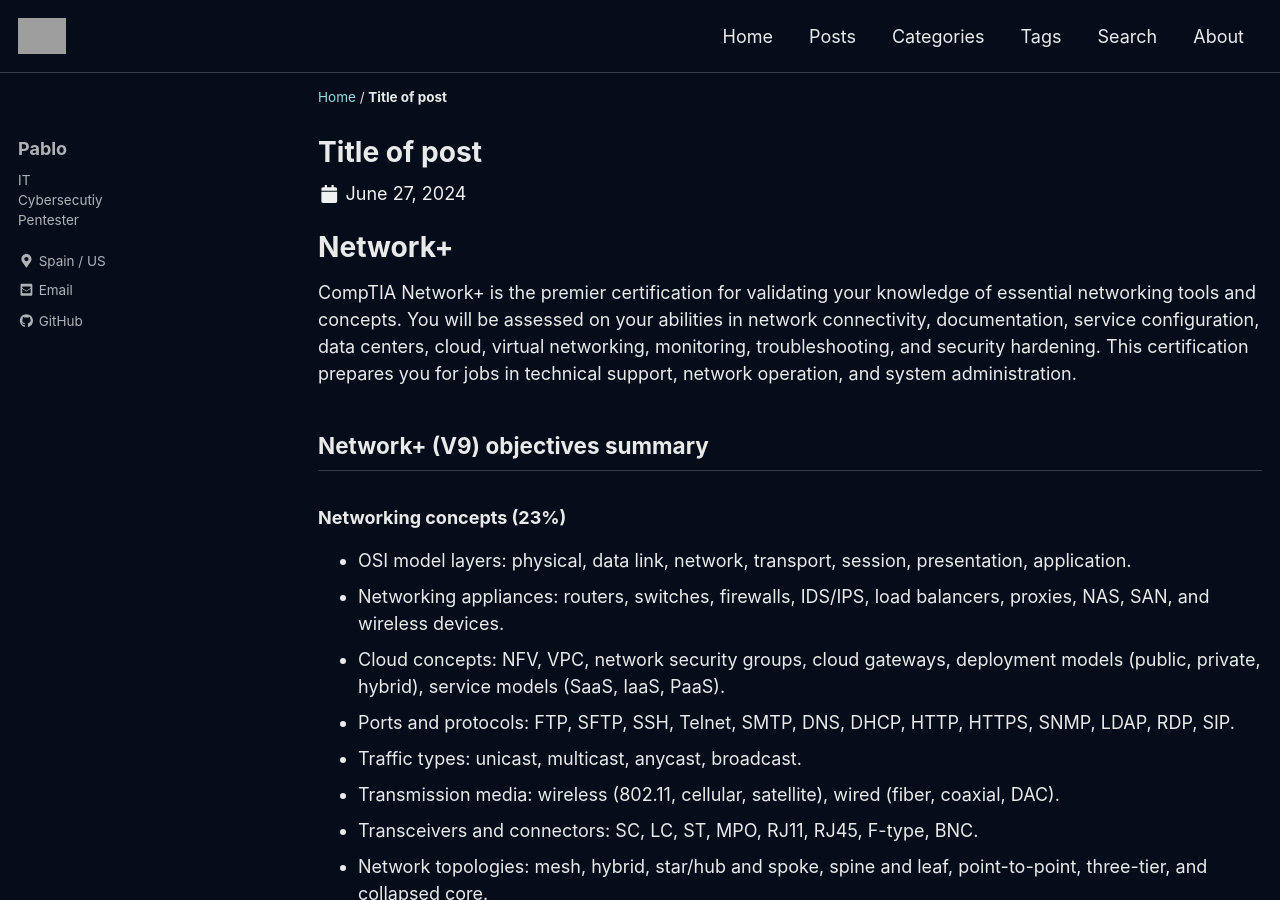
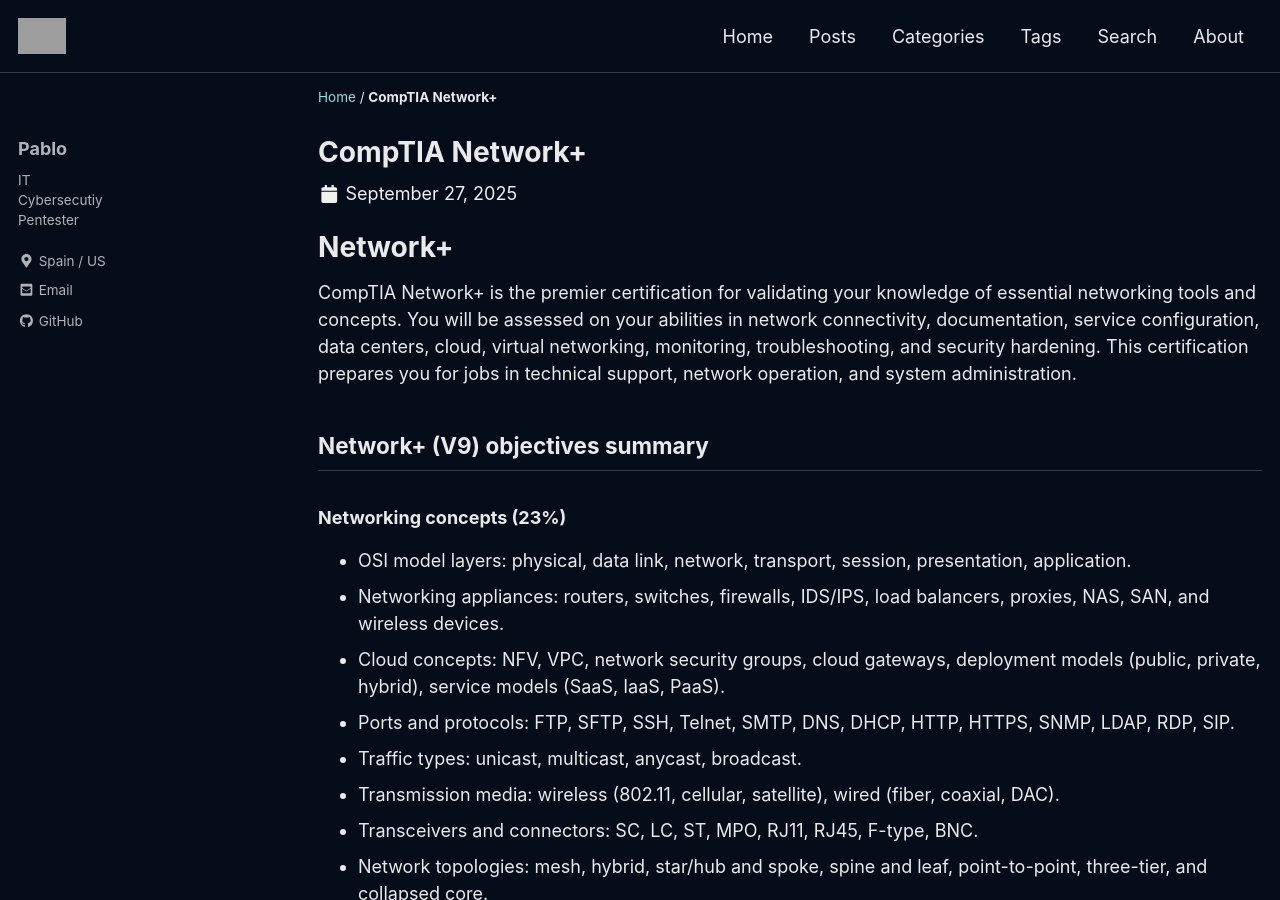
Before and after one commit to elCerillita/elcerillita.github.io, a Jekyll site: the page built from _posts/2025-09-27-comptia-networkplus-introduction.md, in a window 1280 px wide and 900 px high. Built offline with Jekyll 4.4.1, drawn with Linux system fonts in a browser that asks for light colours; cached includes are drawn as plain includes; a script that is not in the unit is left out; some of the changed text lies outside the part shown; grey boxes are pictures that could not be loaded.

Commit message:
Update 2025-09-27-comptia-networkplus-introduction.md

```diff
--- a/_posts/2025-09-27-comptia-networkplus-introduction.md
+++ b/_posts/2025-09-27-comptia-networkplus-introduction.md
@@ -1,8 +1,8 @@
 ---
 layout: single
-title: Title of post
+title: CompTIA Network+
 excerpt: "CompTIA Network+ is the premier certification for validating your knowledge of essential networking tools and concepts. You will be assessed on your abilities in network connectivity, documentation, service configuration, data centers, cloud, virtual networking, monitoring, troubleshooting, and security hardening. This certification prepares you for jobs in technical support, network operation, and system administration."
-date: 2024-06-27
+date: 2025-09-27
 classes: wide
 header:
   teaser:
```
